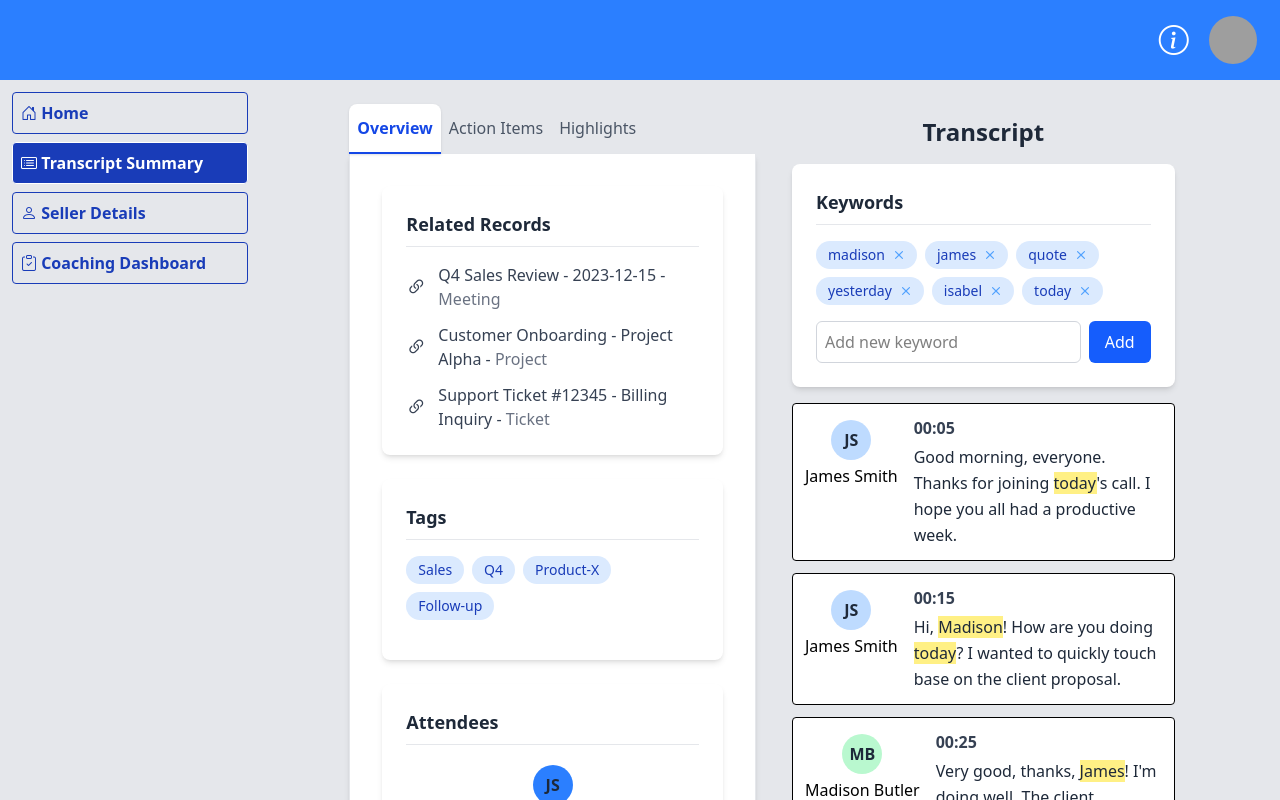
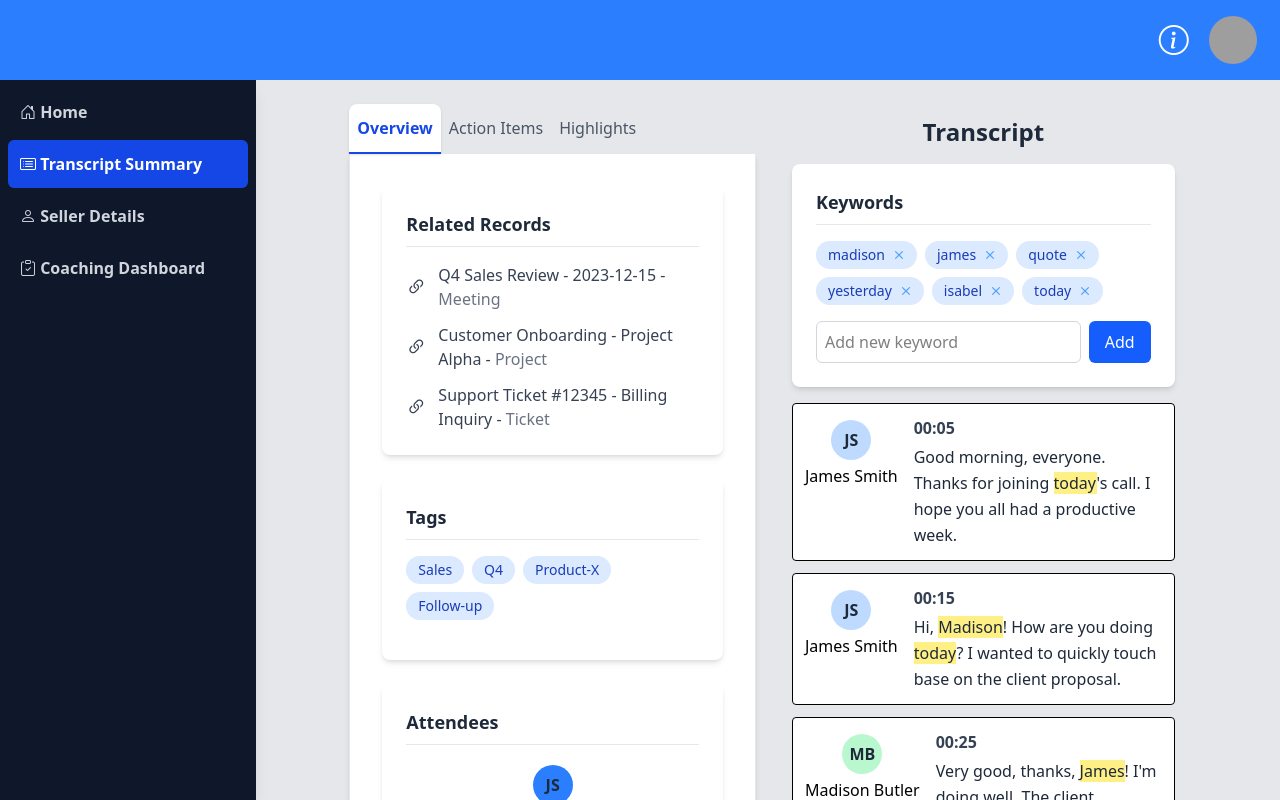
Before and after one commit to GrishaAngelovGH/conversation-intelligence, a React (Vite) app: page /transcript-summary in a window 1280 px wide. Built offline with nearby package versions, Linux system fonts and the light colour scheme; grey boxes are pictures that could not be loaded.

Commit message:
Change the background color of the sidebar

```diff
--- a/src/components/Sidebar/Sidebar.jsx
+++ b/src/components/Sidebar/Sidebar.jsx
@@ -2,8 +2,7 @@ import { NavLink } from 'react-router-dom'
 
 const Sidebar = ({ isToggled, onToggle }) => {
   const linkClassName = ({ isActive }) =>
-    `block border mt-1 ml-1 mb-1 p-2 no-underline rounded ${isActive ? 'bg-blue-800 text-white' : 'bg-transparent text-blue-800'
-    }`
+    `block p-3 no-underline rounded-md transition-colors duration-200 ${isActive ? 'bg-blue-700 text-white font-bold' : 'text-gray-300 hover:bg-gray-800'}`
 
   return (
     <>
@@ -13,11 +12,11 @@ const Sidebar = ({ isToggled, onToggle }) => {
       ></div>
 
       <div
-        className={`fixed inset-y-0 left-0 z-5 bg-gray-200 text-gray-800 duration-300 ease-in-out
+        className={`fixed inset-y-0 left-0 z-5 bg-slate-900 text-white shadow-lg duration-300 ease-in-out
                     ${isToggled ? 'translate-x-0' : '-translate-x-full'} md:translate-x-0
                     md:w-64 md:static md:block`}
       >
-        <nav className="flex flex-col p-2">
+        <nav className="flex flex-col p-2 space-y-1">
           <NavLink to="/" onClick={onToggle} className={linkClassName}>
             <i className="bi bi-house-door"></i> <span className="font-bold">Home</span>
           </NavLink>
```
Also changed, not shown: 2 other files (tests, documents, lock files or other folders).
